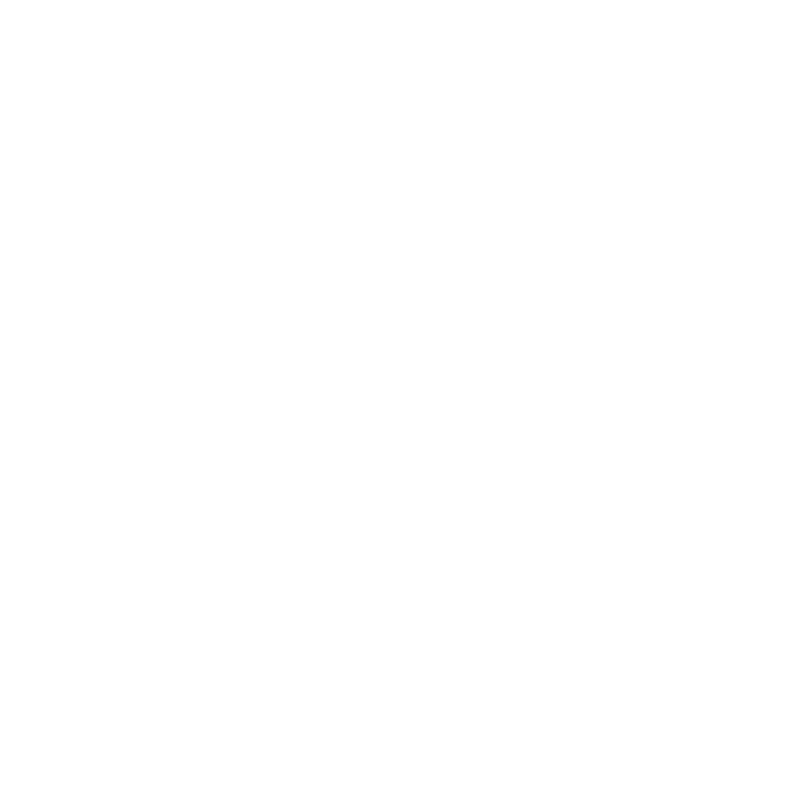
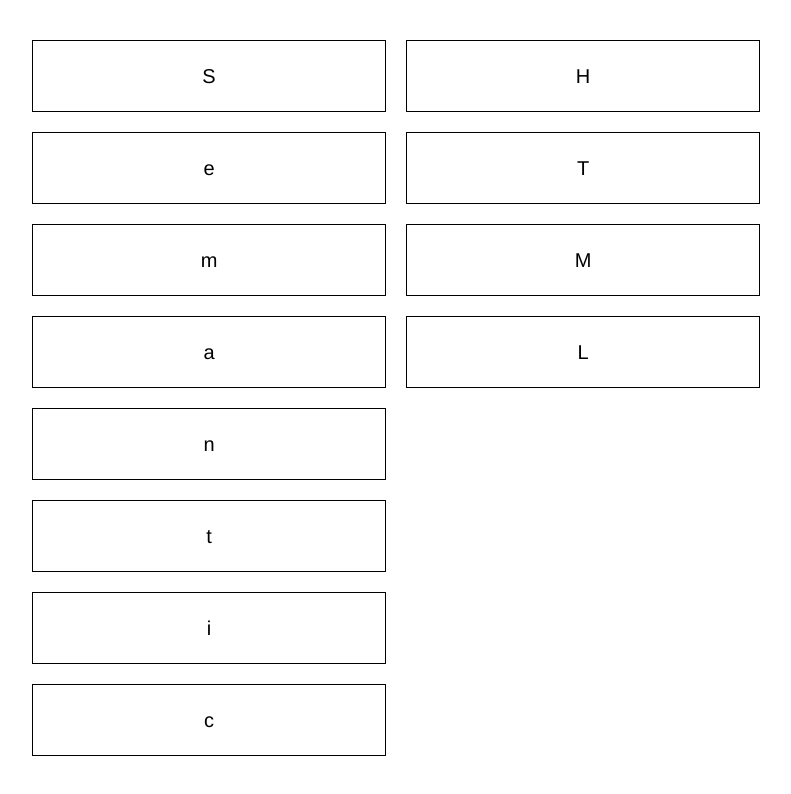
Before and after one commit to milensski/html-css-layouts, a plain HTML site: page 06.Flexbox-Exercise-Resources/03_FlexModel-ABC-Game/index.html in a window 1280 px wide. Shown: the whole page, without its empty margins (8-799 px from the left). Drawn offline with Linux system fonts and the light colour scheme.

Commit message:
added html/css exercises

```diff
--- a/06.Flexbox-Exercise-Resources/03_FlexModel-ABC-Game/index.html
+++ b/06.Flexbox-Exercise-Resources/03_FlexModel-ABC-Game/index.html
@@ -4,9 +4,24 @@
     <meta charset="UTF-8">
     <meta name="viewport" content="width=device-width, initial-scale=1.0">
     <link rel="stylesheet" href="styles.css">
-    <title>Articles</title>
+    <title>ABC Game</title>
 </head>
 <body>
+    <div class="container">
+        <span>H</span>
+        <span>e</span>
+        <span>T</span>
+        <span>a</span>
+        <span>c</span>
+        <span>i</span>
+        <span>M</span>
+        <span>n</span>
+        <span>t</span>
+        <span>L</span>
+        <span>S</span>
+        <span>m</span>
+    </div>
+
 
 </body>
 </html>
--- a/06.Flexbox-Exercise-Resources/03_FlexModel-ABC-Game/styles.css
+++ b/06.Flexbox-Exercise-Resources/03_FlexModel-ABC-Game/styles.css
@@ -4,21 +4,41 @@
     box-sizing: border-box;
 }
 
+html {
+    font: 20px/1.5 Helvetica, sans-serif;
 
-html {
-    font: 16px/1.5 Helvetica, sans-serif;
 }
 
-h1,h2,h3,h4 {
-    font-family: Georgia, serif;
-    font-weight: normal;
-    margin-bottom: 0.5em;
+body {
+    margin: 2em auto;
 }
 
-section {
-    margin: 4em auto;
+.container {
     display: flex;
-    justify-content: space-between;
-    max-width: 70vw;
-    gap: 2em;
+    padding-left: 2em;
+    flex-direction: column;
+    flex-wrap: wrap;
+    text-align: center;
+    max-width: 60vw;
+    height: 40rem;
+    gap: 1em;
 }
+
+span {
+    padding: 1em;
+    border: 1px solid black;
+}
+
+span:nth-child(1) {order: 9;}
+span:nth-child(3) {order: 10;}
+span:nth-child(7) {order: 11;}
+span:nth-child(10) {order: 12;}
+
+span:nth-child(11) {order: 1;}
+span:nth-child(2) {order: 2;}
+span:nth-child(12) {order: 3;}
+span:nth-child(4) {order: 4;}
+span:nth-child(8) {order: 5;}
+span:nth-child(9) {order: 6;}
+span:nth-child(6) {order: 7;}
+span:nth-child(5) {order: 8;}
```
